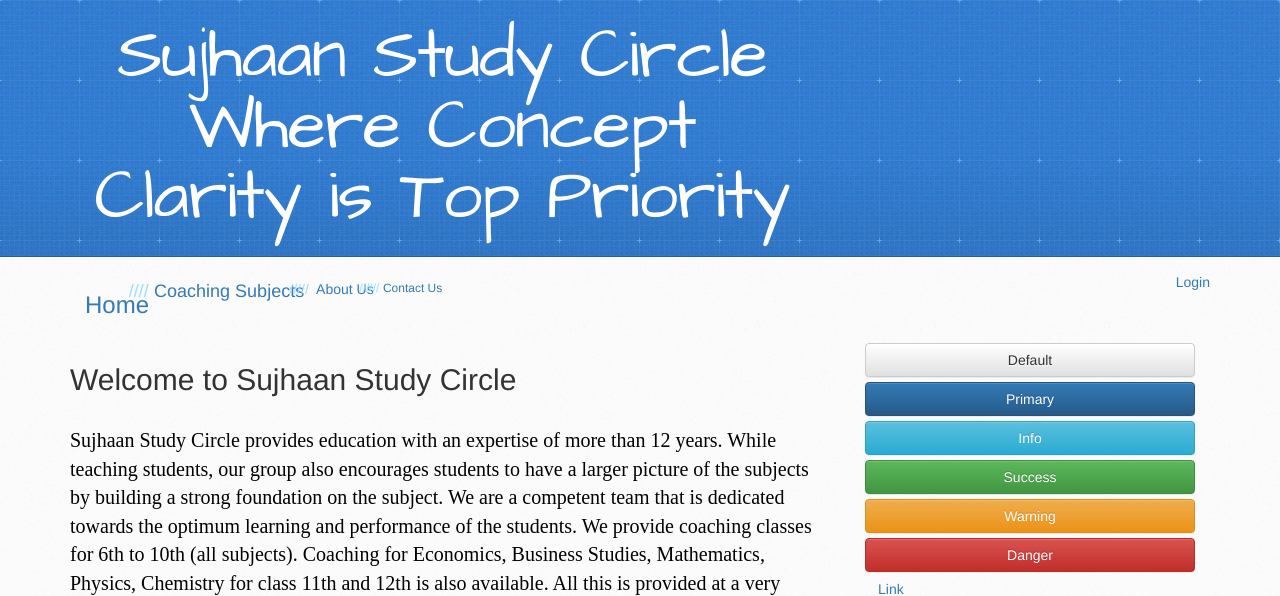
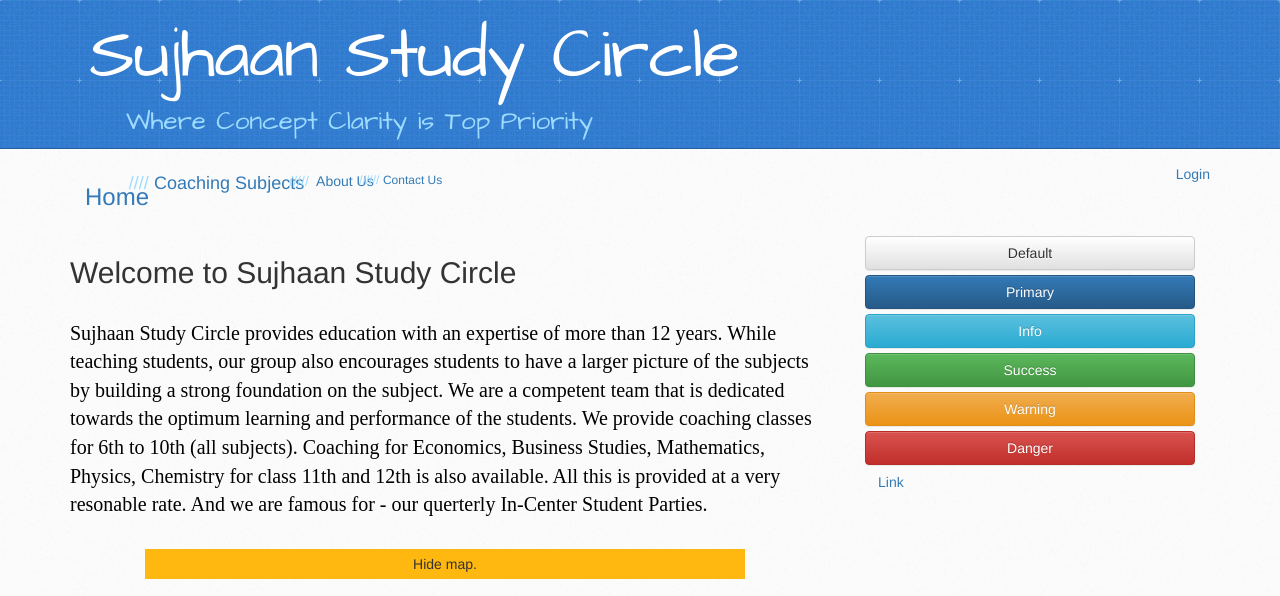
Before and after one commit to javaSingh/myclasses, a plain HTML site: page index.html in a window 1280 px wide. Shown: the top 596 px of the page. Drawn offline with nearby package versions, Linux system fonts and the light colour scheme; grey boxes are pictures that could not be loaded.

Commit message:
Update index.html

```diff
--- a/index.html
+++ b/index.html
@@ -35,14 +35,11 @@
 	<header>
 		<div class="inner">
 			<h1 id="one">
-				<center>
-			<a class='myhead' href="https://javasingh.github.io/myclasses">
+			<a class='myhead' href="https://javasingh.github.io/myclasses" align="center">
 			Sujhaan Study Circle
-			Where Concept Clarity is Top Priority
-			</center>
 			</a>
 			</h1>
-			<h2> </h2>
+			<h2> <center>Where Concept Clarity is Top Priority</center></h2>
 		</div>
 		<div class='navbar-header'>
 		<div class='fly'>
```
